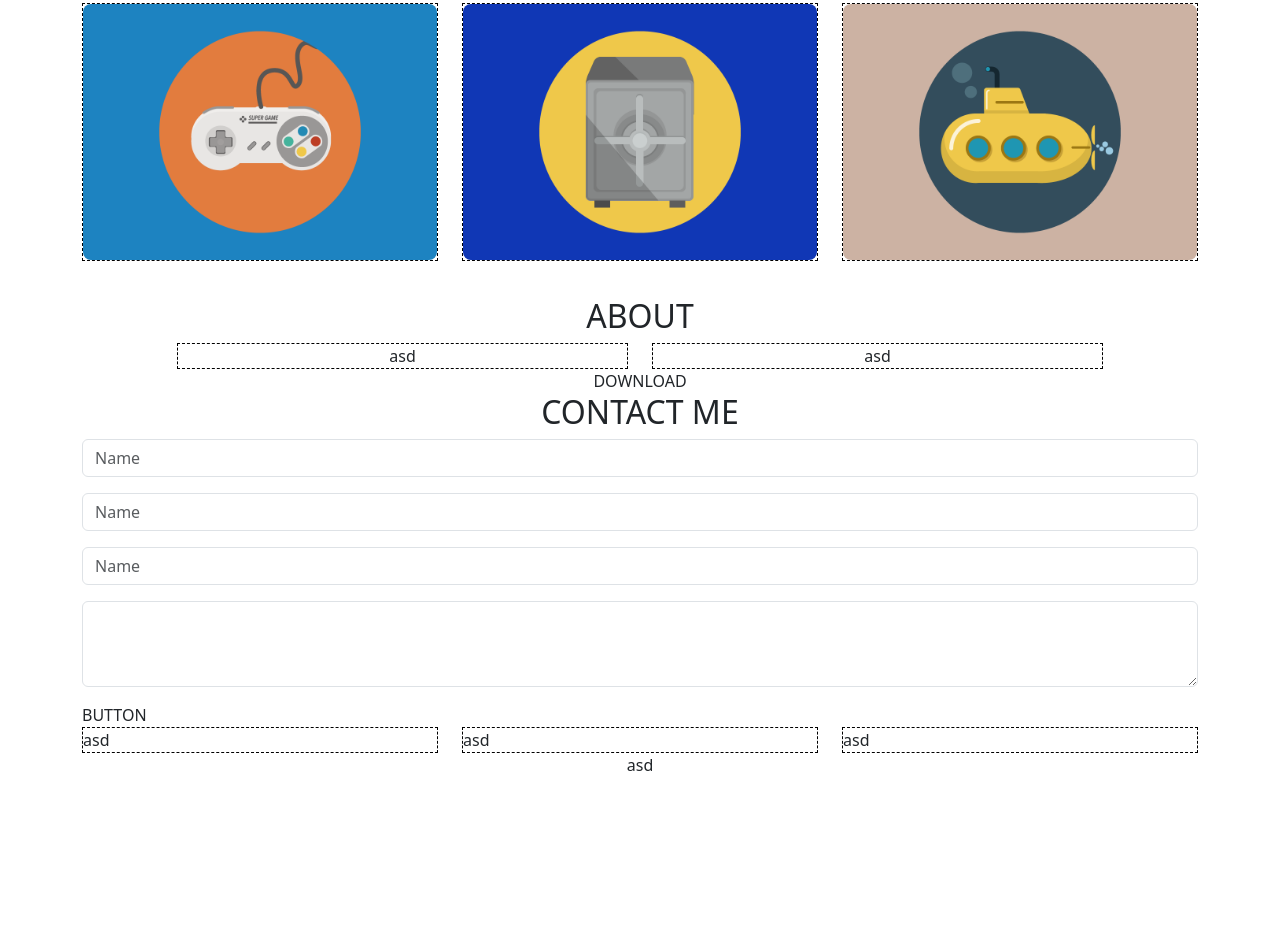
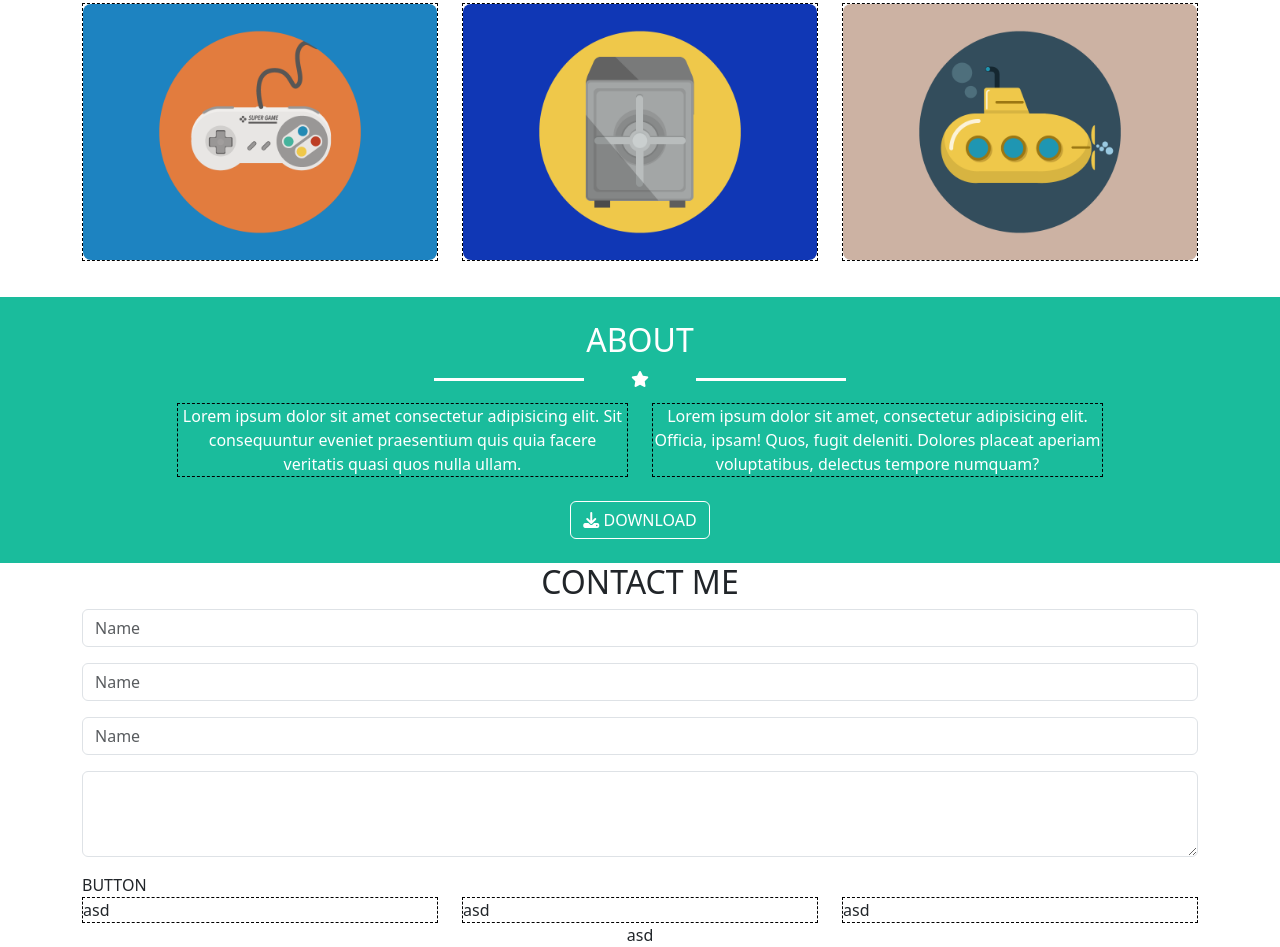
Before and after one commit to danieleangeletti/html-css-bootstrap-freelancer, a plain HTML site: page index.html in a window 1280 px wide. Shown: the part 804-1751 px from the top of the page. Before the commit the page ends 1581 px from the top, so only its background shows below. Drawn offline with nearby package versions, Linux system fonts and the light colour scheme.

Commit message:
seconda sezione completata

```diff
--- a/css/style.css
+++ b/css/style.css
@@ -5,6 +5,10 @@
     --header-top-bg-color: #2C3D50; /* È lo stesso del footer bottom */
     --header-bottom-bg-color: #1ABC9C;
     --footer-top-bg-color: #39546D;
+}
+
+.header-bottom-bg-color {
+    background-color: var(--header-bottom-bg-color);
 }
 
 .grey-hamburger {
@@ -111,6 +115,23 @@ header .header-bottom a {
 
 #second-section {
     text-align: center;
+    padding: 24px 0;
+    background-color: var(--header-bottom-bg-color);
+    color: white;
+}
+
+#second-section .row > div {
+    padding-top: calc(var(--bs-gutter-x) * .5);
+    padding-bottom: calc(var(--bs-gutter-x) * .5);
+}
+
+#second-section .button-container {
+    padding-top: 12px;
+}
+
+#second-section button {
+    background-color: var(--header-bottom-bg-color);
+    border: 1px solid white;
 }
 
 #third-section {
--- a/index.html
+++ b/index.html
@@ -178,22 +178,40 @@
                         ABOUT
                     </h2>
 
-                    <div class="row justify-content-center">
-                        <div class="col-lg-5 col-md-4 col-sm-10 col-10">
-                            <div class="box">
-                                asd
+                    <div class="my-row d-flex align-items-center">
+                        <div class="left-of-the-star d-flex justify-content-end">
+                            <div class="line">
+
                             </div>
                         </div>
 
-                        <div class="col-lg-5 col-md-4 col-sm-10 col-10">
-                            <div class="box">
-                                asd
+                        <div class="star-container">
+                            <i class="fa-solid fa-star"></i>
+                        </div>
+
+                        <div class="right-of-the-star">
+                            <div class="line">
+
                             </div>
                         </div>
                     </div>
 
-                    <div>
-                        DOWNLOAD
+                    <div class="row justify-content-center">
+                        <div class="col-lg-5 col-md-5 col-sm-10 col-10">
+                            <div class="box">
+                                Lorem ipsum dolor sit amet consectetur adipisicing elit. Sit consequuntur eveniet praesentium quis quia facere veritatis quasi quos nulla ullam.
+                            </div>
+                        </div>
+
+                        <div class="col-lg-5 col-md-5 col-sm-10 col-10">
+                            <div class="box">
+                                Lorem ipsum dolor sit amet, consectetur adipisicing elit. Officia, ipsam! Quos, fugit deleniti. Dolores placeat aperiam voluptatibus, delectus tempore numquam?
+                            </div>
+                        </div>
+                    </div>
+
+                    <div class="button-container">
+                        <button class="btn btn-primary" type="submit"><i class="fa-solid fa-download"></i> DOWNLOAD</button>
                     </div>
                 </div>
             </section>
```
